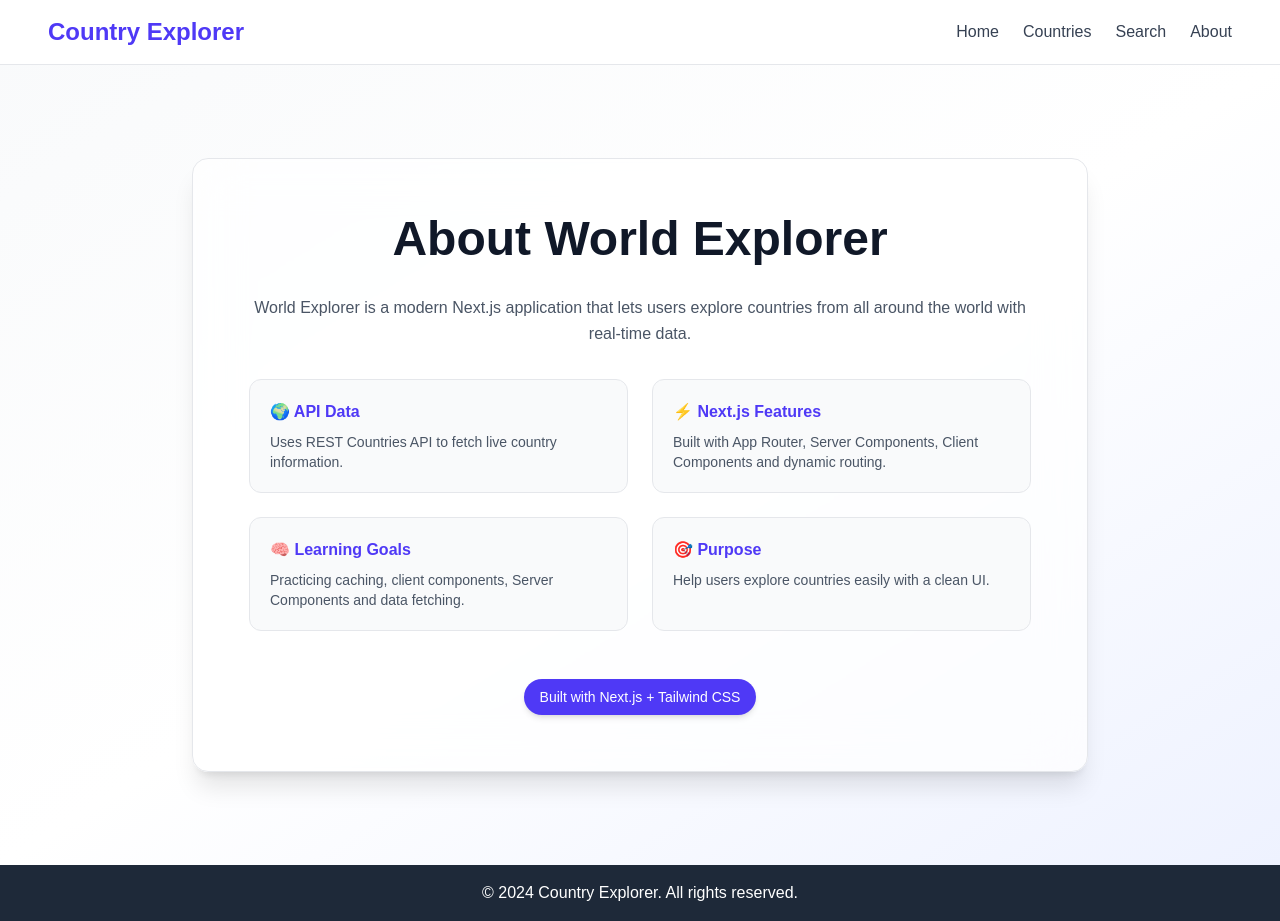
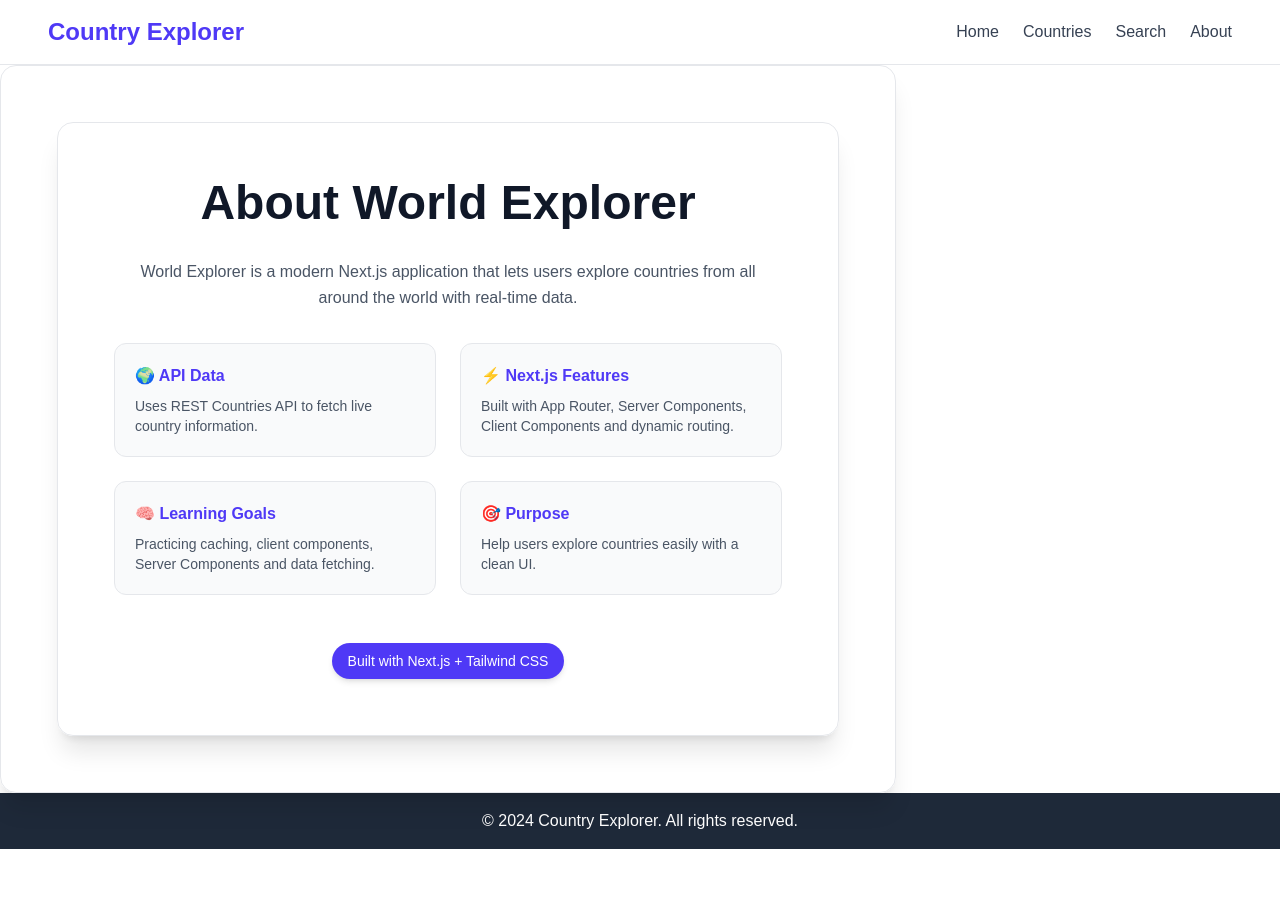
Before and after one commit to rabianezami/country-explorer, a Next.js app: page /about in a window 1280 px wide. After the commit the page ends 849 px from the top, so only its background shows below. Built offline with nearby package versions, Linux system fonts and the light colour scheme.

Commit message:
feat: add GlassCard component

```diff
--- a/components/GlassCard.jsx
+++ b/components/GlassCard.jsx
@@ -1,9 +1,7 @@
-export default function GlassCard({ children, className = "" }) {
+export default function GlassCard({ children }) {
   return (
-    <main
-      className="min-h-screen flex items-center justify-center px-6 py-16 bg-gradient-to-br from-gray-50 via-white to-indigo-50 dark:from-black dark:via-black dark:to-gray-900"
-    >
+    <div className="w-full max-w-4xl rounded-2xl border border-gray-200 dark:border-gray-800 bg-white/70 dark:bg-white/5 backdrop-blur-xl shadow-xl p-10 md:p-14 space-y-8">
       {children}
-    </main>
+    </div>
   );
 }
```
